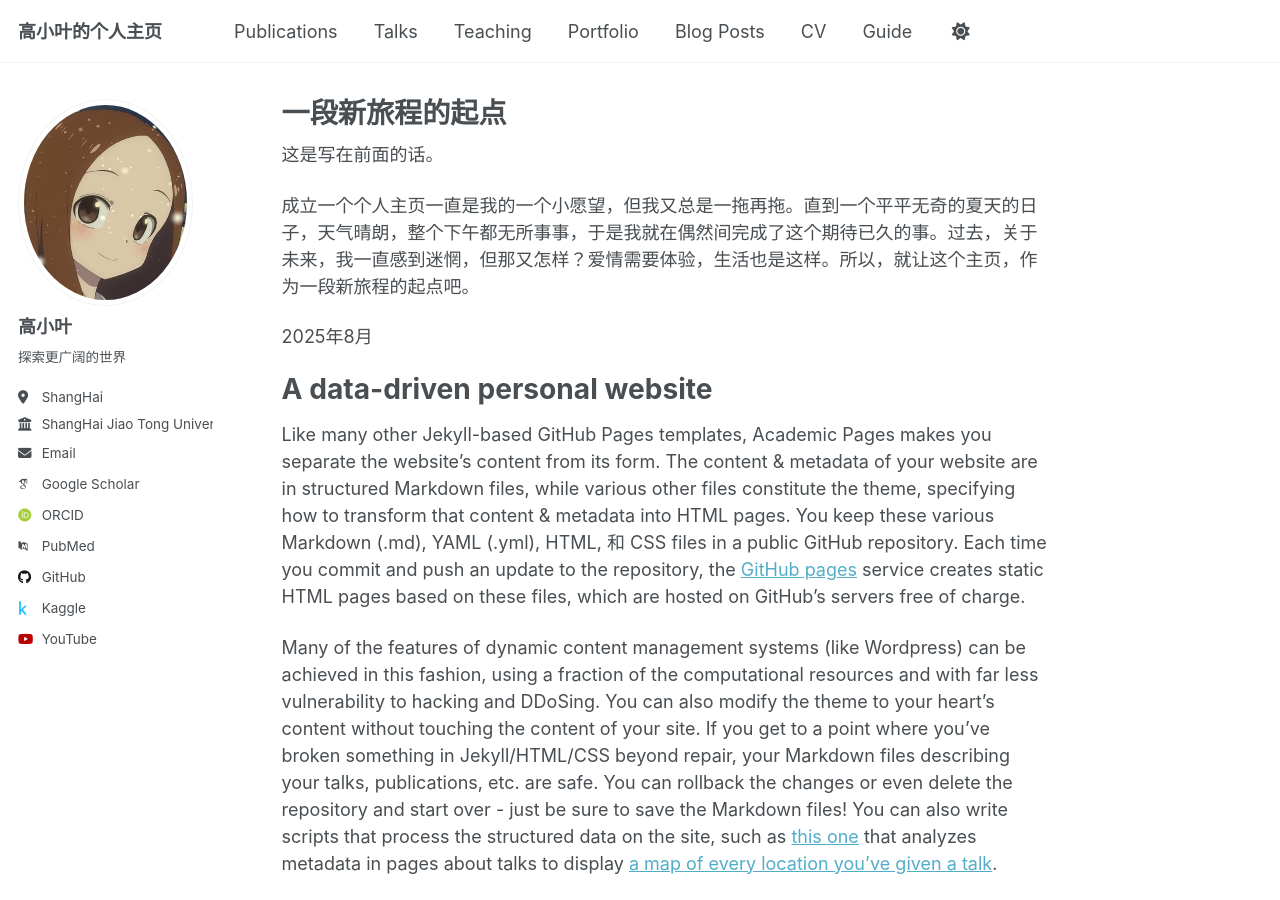
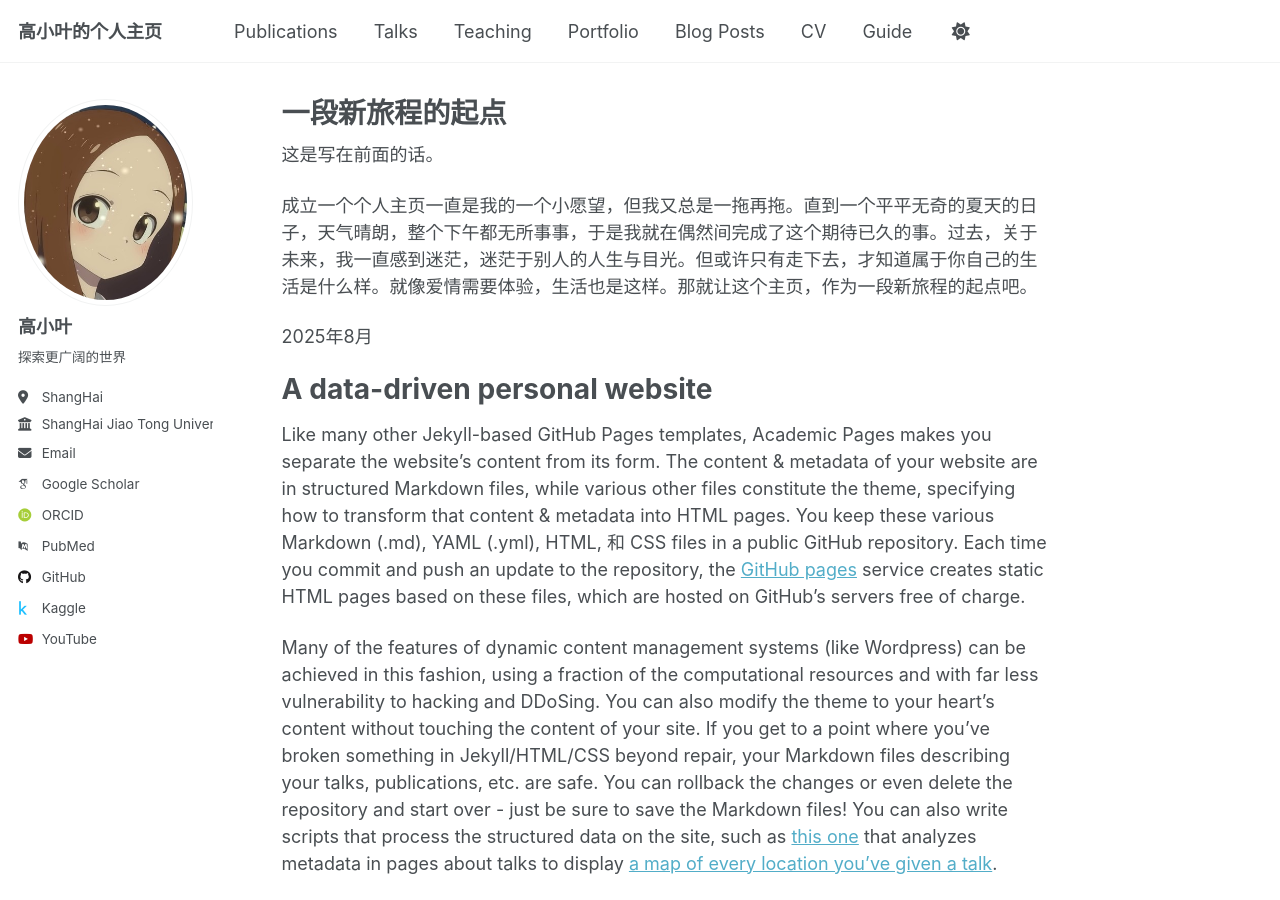
Before and after one commit to gaoyesjtu/gaoyesjtu.github.io, a Jekyll site: the page built from _pages/about.md, in a window 1280 px wide and 900 px high. Built offline with Jekyll 4.4.1, drawn with Linux system fonts in a browser that asks for light colours; some web fonts are replaced; a script that is not in the unit is left out.

Commit message:
Update about.md

```diff
--- a/_pages/about.md
+++ b/_pages/about.md
@@ -9,7 +9,7 @@ redirect_from:
 
 这是写在前面的话。
 
-成立一个个人主页一直是我的一个小愿望，但我又总是一拖再拖。直到一个平平无奇的夏天的日子，天气晴朗，整个下午都无所事事，于是我就在偶然间完成了这个期待已久的事。过去，关于未来，我一直感到迷惘，但那又怎样？爱情需要体验，生活也是这样。所以，就让这个主页，作为一段新旅程的起点吧。
+成立一个个人主页一直是我的一个小愿望，但我又总是一拖再拖。直到一个平平无奇的夏天的日子，天气晴朗，整个下午都无所事事，于是我就在偶然间完成了这个期待已久的事。过去，关于未来，我一直感到迷茫，迷茫于别人的人生与目光。但或许只有走下去，才知道属于你自己的生活是什么样。就像爱情需要体验，生活也是这样。那就让这个主页，作为一段新旅程的起点吧。
 
 2025年8月
 
```
